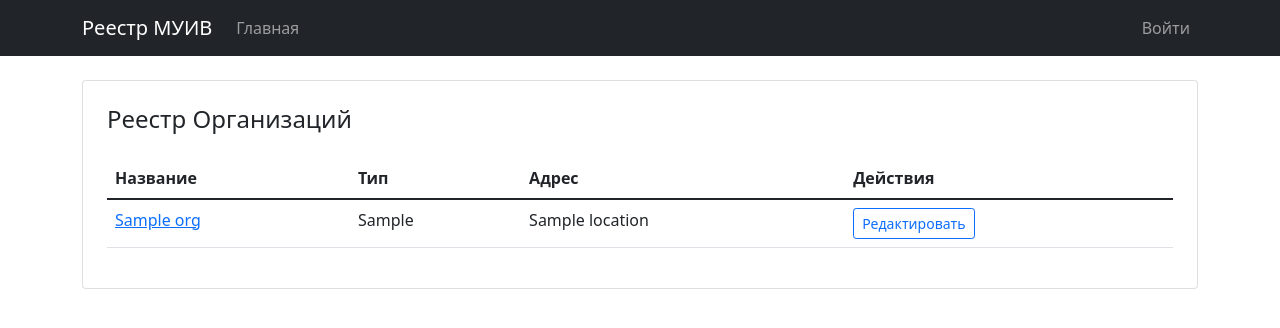
After one commit to LapotkoVeronikaA/IS_openStreetMap, a Flask app: template app/organizations/templates/organizations_index.html in a window 1280 px wide. The commit adds this page. Shown: the top 328 px of the page. Run offline with Flask 3, Linux system fonts and the light colour scheme; the template is opened without the code that fills it: most values are stand-ins (such as "Sample title", 1, 10 or a date in 2020).

Commit message:
создана страница для отображения списка организаций из реестра

```diff
--- a/app/__init__.py
+++ b/app/__init__.py
@@ -19,6 +19,9 @@ def create_app(config_class=Config):
 
     from .auth import auth_bp
     app.register_blueprint(auth_bp, url_prefix='/auth')
+
+    from .organizations import organizations_bp
+    app.register_blueprint(organizations_bp, url_prefix='/organizations')
 
     @app.context_processor
     def inject_global_vars():
--- /dev/null
+++ b/app/organizations/templates/organizations_index.html
@@ -0,0 +1,41 @@
+{% extends "base.html" %}
+
+{% block title %}Реестр Организаций{% endblock %}
+
+{% block content %}
+<div class="card p-4">
+    <div class="d-flex justify-content-between align-items-center mb-4">
+        <h2 class="h4 mb-0">Реестр Организаций</h2>
+        {% if check_user_permission('manage_organizations') %}
+        <a href="#" class="btn btn-primary">Добавить организацию</a>
+        {% endif %}
+    </div>
+
+    <table class="table table-hover">
+        <thead>
+            <tr>
+                <th>Название</th>
+                <th>Тип</th>
+                <th>Адрес</th>
+                <th>Действия</th>
+            </tr>
+        </thead>
+        <tbody>
+            {% for org in organizations %}
+            <tr>
+                <td><a href="#">{{ org.name }}</a></td>
+                <td>{{ org.org_type or '-' }}</td>
+                <td>{{ org.location or '-' }}</td>
+                <td>
+                    <a href="#" class="btn btn-sm btn-outline-primary">Редактировать</a>
+                </td>
+            </tr>
+            {% else %}
+            <tr>
+                <td colspan="4" class="text-center">В реестре пока нет записей.</td>
+            </tr>
+            {% endfor %}
+        </tbody>
+    </table>
+</div>
+{% endblock %}
--- a/app/templates/_navbar.html
+++ b/app/templates/_navbar.html
@@ -20,6 +20,9 @@
                             <li><a class="dropdown-item" href="{{ url_for('auth.logout') }}">Выйти</a></li>
                         </ul>
                     </li>
+                    <li class="nav-item">
+                        <a class="nav-link" href="{{ url_for('organizations.index') }}">Реестр</a>
+                    </li>
                 {% else %}
                     <li class="nav-item">
                         <a class="nav-link" href="{{ url_for('auth.login') }}">Войти</a>
```
Also changed, not shown: app/organizations/__init__.py (added, +10 -0 lines), app/organizations/routes.py (added, +11 -0 lines).
